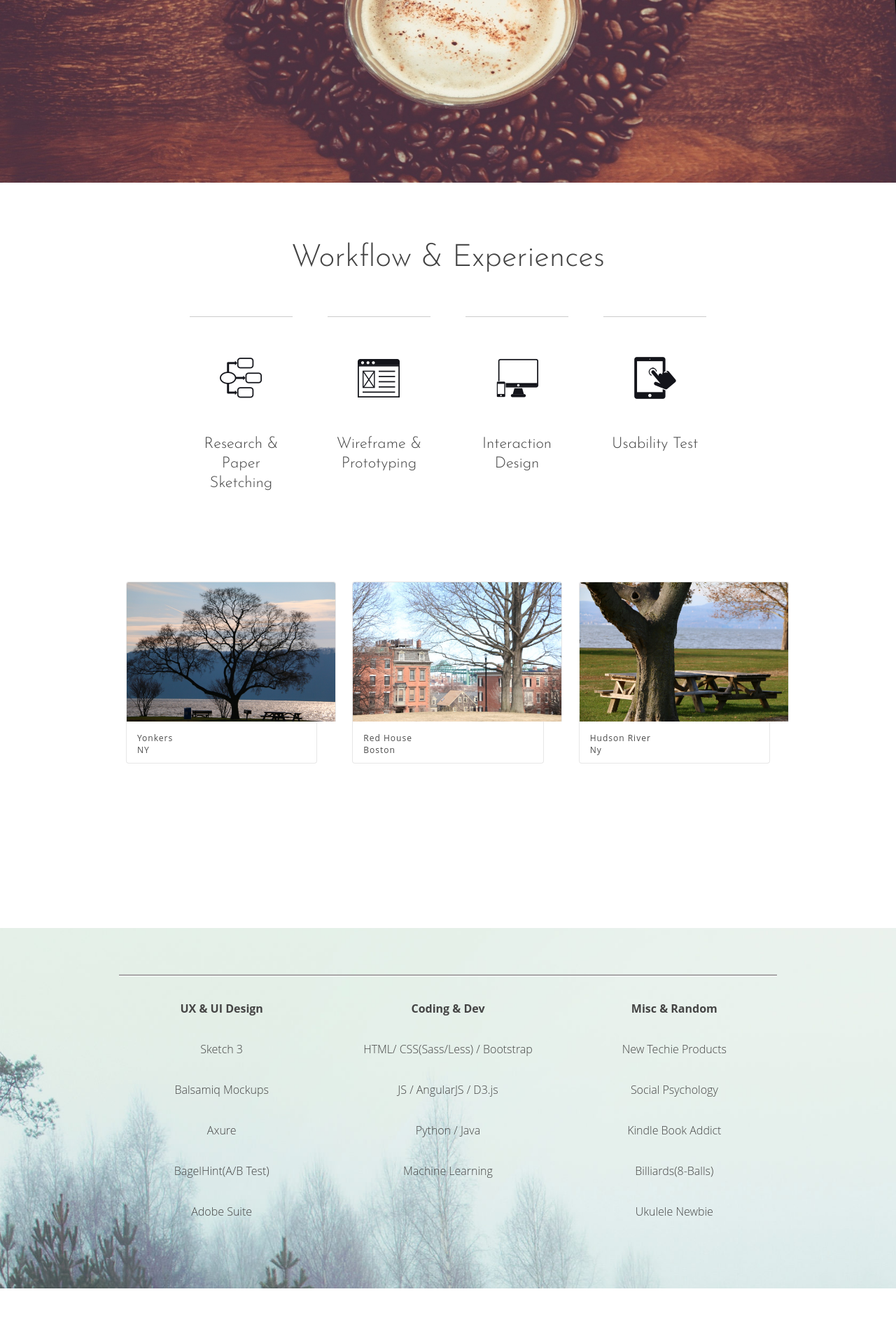
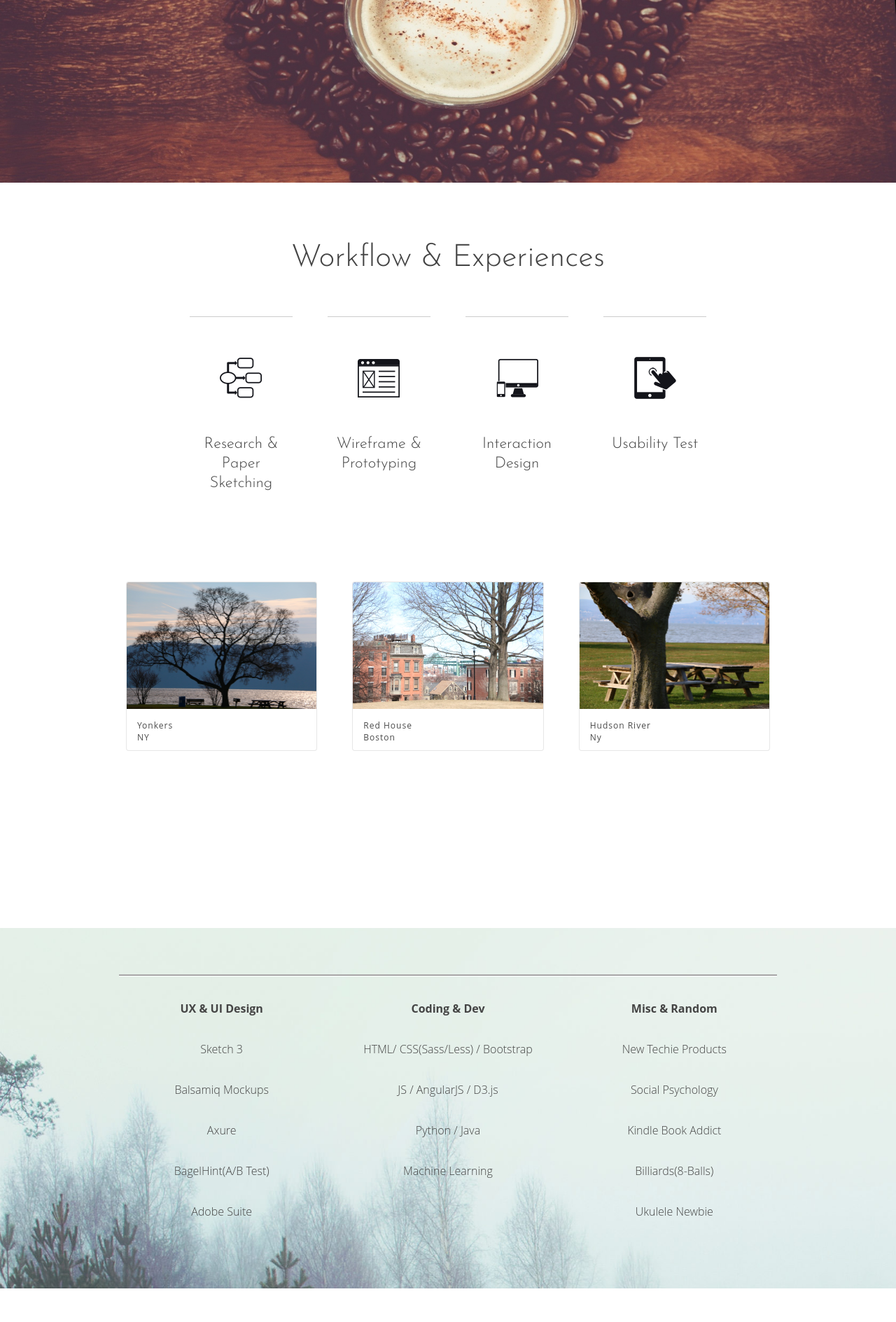
Before and after one commit to Jeremygarden/jeremygarden.github.io, a Jekyll site: the page built from index.html, in a window 1280 px wide. Shown: the part 1165-3054 px from the top of the page at 70% size. Built offline with Jekyll 4.4.1, drawn with Linux system fonts in a browser that asks for light colours; nearby versions of some CDN libraries.

Commit message:
fix photo-box

```diff
--- a/_sass/_elements.scss
+++ b/_sass/_elements.scss
@@ -560,7 +560,7 @@ table {
     width: 100%;
     height: auto;
     width: auto;
-    max-width: 300px;
+
     max-height: 300px;
 }
 
```
Also changed, not shown: 3 other files.
